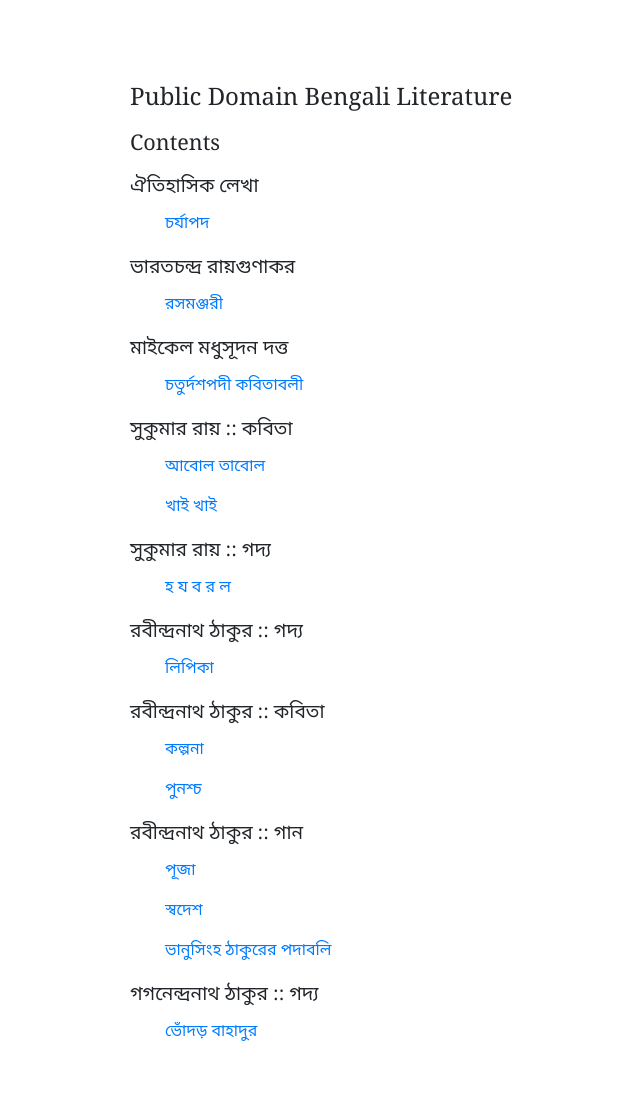
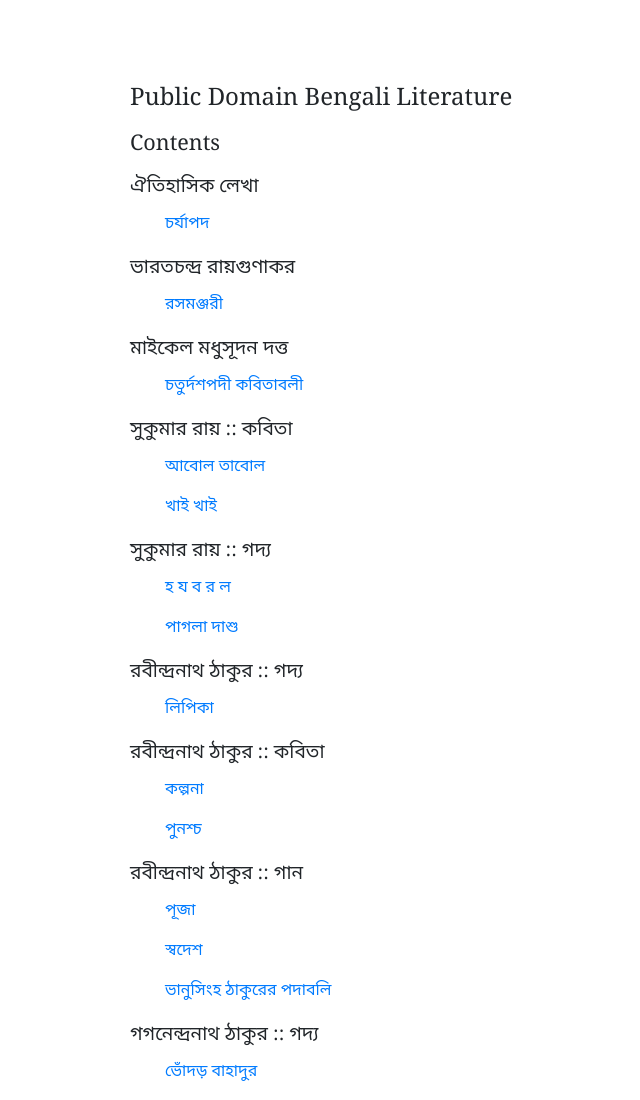
Before and after one commit to majantali/majantali.github.io, a Jekyll site: the page built from index.md, in a window 1280 px wide. Shown: the whole page, without its empty margins (30-670 px from the left). Built offline with Jekyll 4.4.1, drawn with Linux system fonts in a browser that asks for light colours; some web fonts are replaced; before the commit the page ends 1060 px from its top, so only the background shows below that.

Commit message:
update listing

```diff
--- a/index.md
+++ b/index.md
@@ -33,6 +33,8 @@ layout: landing
 
 - [হ য ব র ল](bnarchive/SukumarRay_Prose_Hajabarala)
 
+- [পাগলা দাশু](bnarchive/SukumarRay_Prose_PaglaDashu)
+
 
 ### রবীন্দ্রনাথ ঠাকুর :: গদ্য
 
```
